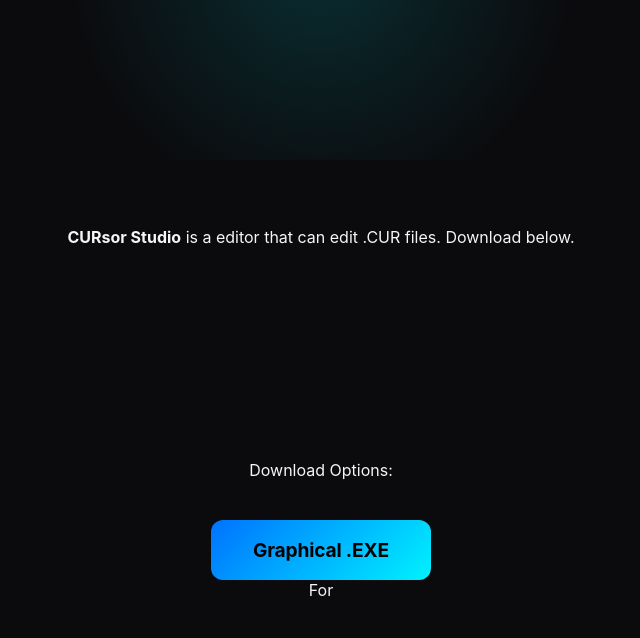
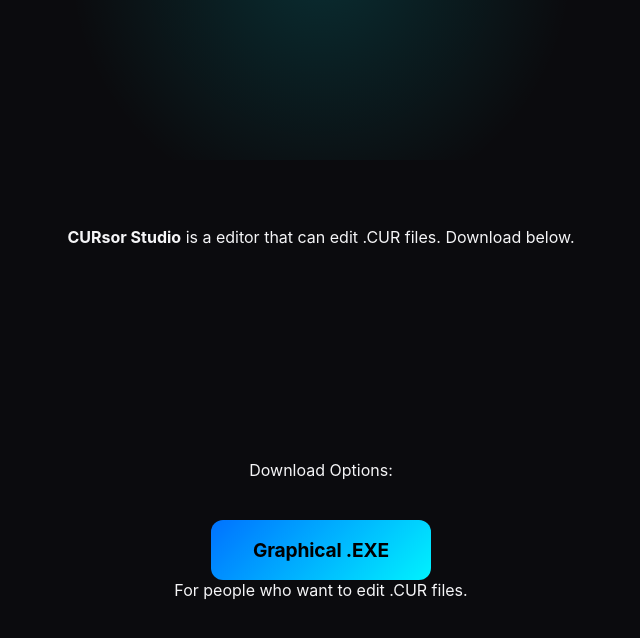
Before and after one commit to ftistudio/ftistudio.github.io, a plain HTML site: page cursorstudio.html in a window 1280 px wide. Shown: the part 160-798 px from the top of the page, without its empty margins (319-959 px from the left). Drawn offline with Linux system fonts and the light colour scheme.

Commit message:
Update cursorstudio.html

```diff
--- a/cursorstudio.html
+++ b/cursorstudio.html
@@ -13,6 +13,6 @@
 <div class="container">
   <p>Download Options:</p><br><br>
    <a href="https://github.com/ftistudio/ftistudio.github.io/releases/download/CURsorStudio/CURsorStudio.exe" class="btn-glow">Graphical .EXE</a><br>
-    <p>For</p>
+    <p>For people who want to edit .CUR files.</p>
 </div>
 </body>
```
